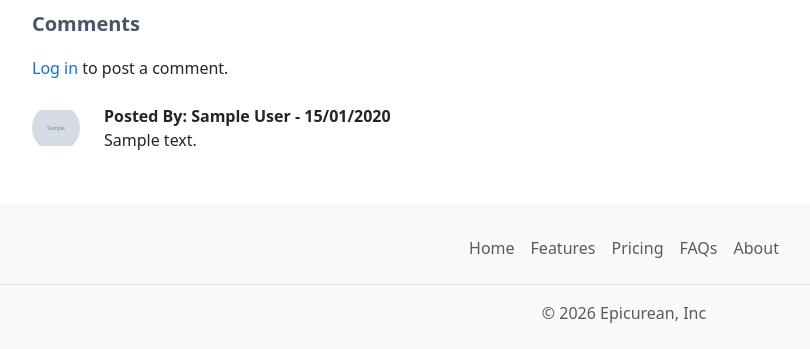
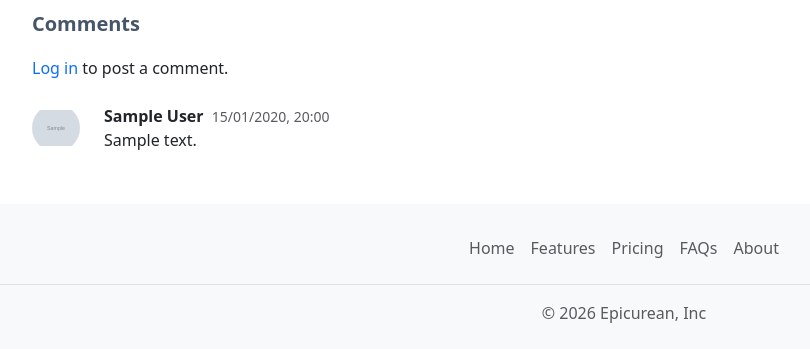
Before and after one commit to ctrl-alt-decay/IAB207-Ryan-Group-5-A2, a Flask app: page /event/1 in a window 1280 px wide. Shown: the part 1203-1552 px from the top of the page, without its empty margins (16-826 px from the left). Run offline with Flask 3, Linux system fonts and the light colour scheme; tables that the repository leaves empty hold one stand-in row (values such as "Sample post"); grey boxes marked "Sample" are stand-in pictures; some libraries are stand-ins or nearby versions.

Commit message:
Show comments as name plus date and time (#23)
Each comment now shows the commenter's name, then the date and time it was posted in Brisbane time (e.g. 30/09/2026, 14:05), without the "Posted By:" label.

```diff
--- a/a2_group5/epicurean/templates/viewitem.html
+++ b/a2_group5/epicurean/templates/viewitem.html
@@ -246,9 +246,10 @@
             </div>
             <div class="col">
                 <div>
-                    {# posted_at is stored in UTC; local_time shows the Brisbane date #}
-                    <strong>Posted By: {{ comment.user.first_name }} {{ comment.user.last_name }}
-                        - {{ comment.posted_at|local_time('%d/%m/%Y') }}</strong>
+                    {# the commenter's name, then when it was posted - posted_at is
+                       stored in UTC, and local_time shows it in Brisbane time #}
+                    <strong>{{ comment.user.first_name }} {{ comment.user.last_name }}</strong>
+                    <span class="text-muted small ms-1">{{ comment.posted_at|local_time }}</span>
                 </div>
                 <div>
                     {{ comment.body }}
```
